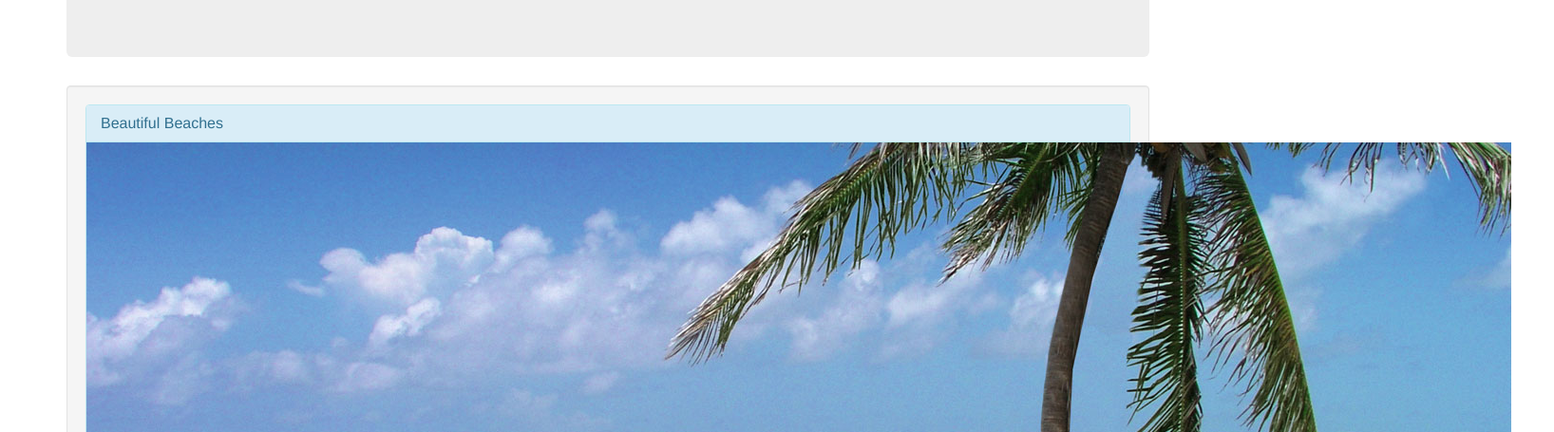
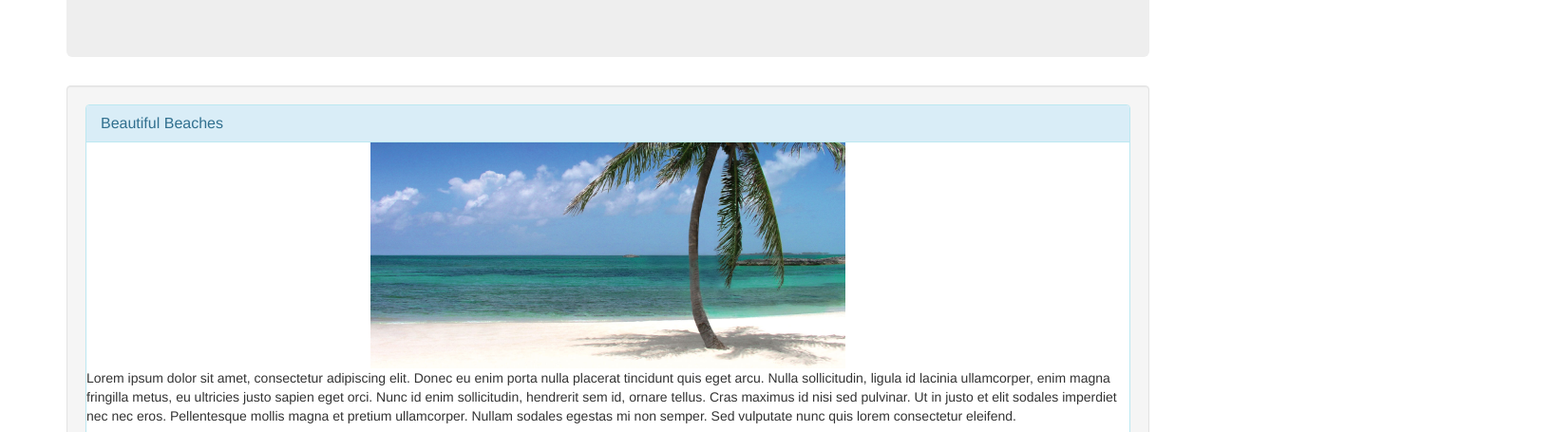
Before and after one commit to JasonLazzuri/vacation, a plain HTML site: page index.html in a window 1280 px wide. Shown: the part 210-665 px from the top of the page at 95% size, 1636 px wide, since content can reach past the window. Drawn offline with Linux system fonts and the light colour scheme.

Commit message:
center images and resize them

```diff
--- a/css/styles.css
+++ b/css/styles.css
@@ -0,0 +1,6 @@
+img{
+  width:500px;
+  display: block;
+  margin-left: auto;
+  margin-right: auto;
+}
--- a/index.html
+++ b/index.html
@@ -2,6 +2,7 @@
 <html>
   <head>
     <link href="css/bootstrap.css" rel="stylesheet" type="text/css">
+    <link href="css/styles.css" rel="stylesheet" type="text/css">
     <title>Vacation</title>
   </head>
   <body>
```
